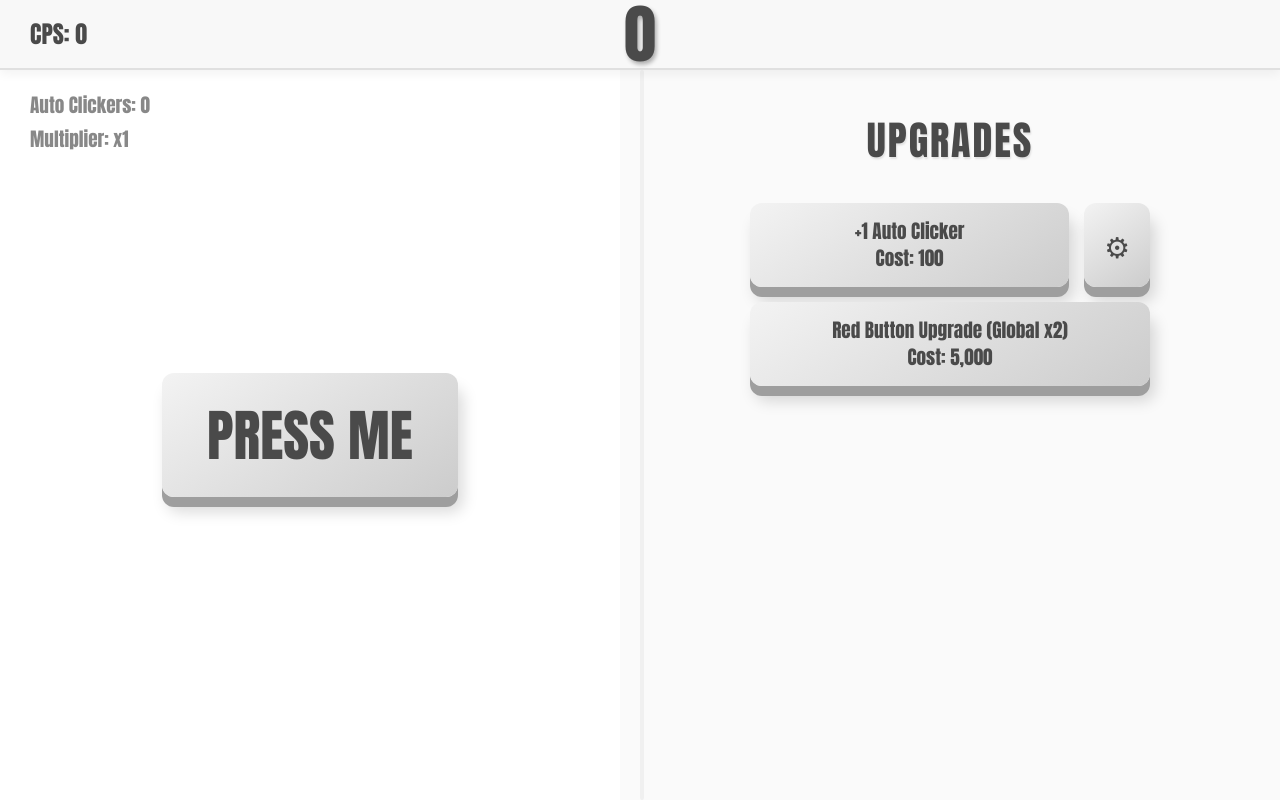
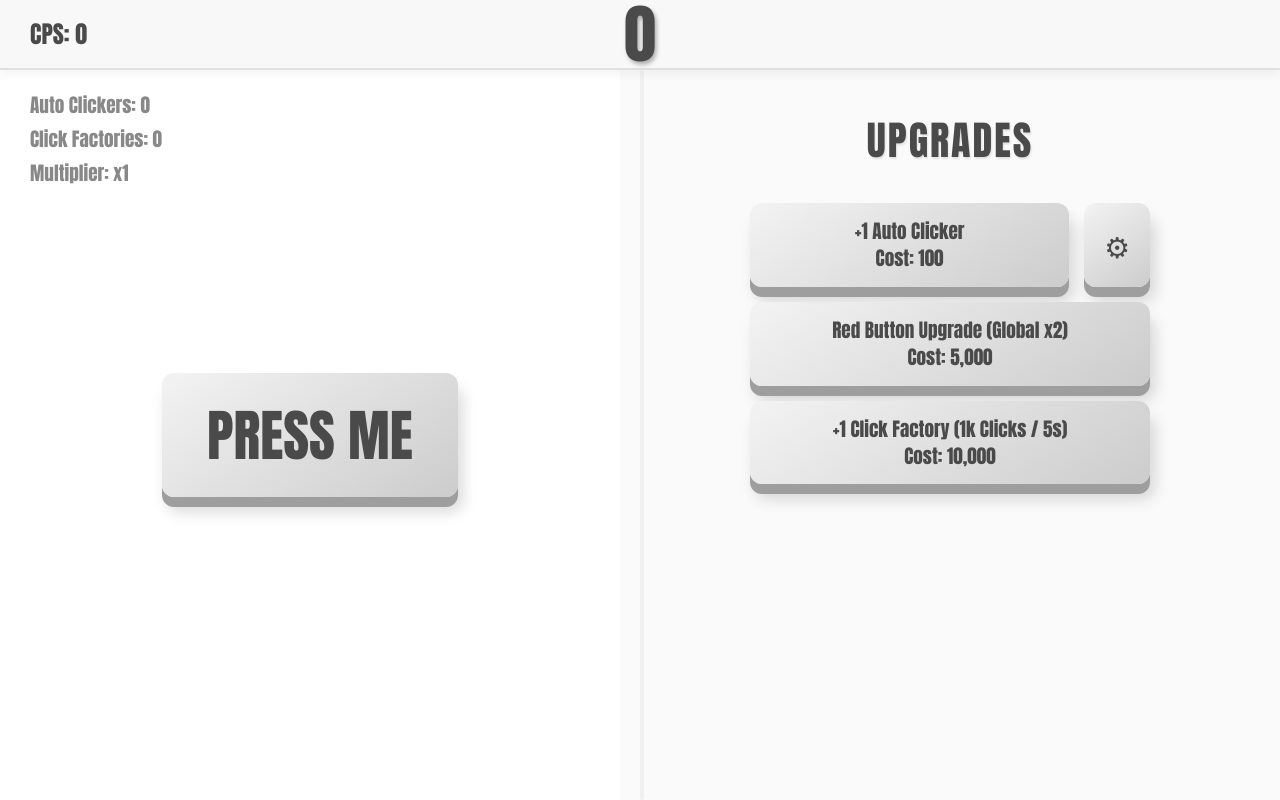
Before and after one commit to foymiaretyzja-netizen/ButtonClicker, a plain HTML site: page index.html in a window 1280 px wide. Drawn offline with Linux system fonts and the light colour scheme.

Commit message:
Update index.html

```diff
--- a/index.html
+++ b/index.html
@@ -103,6 +103,7 @@
             padding: 40px 20px;
             box-sizing: border-box;
             background-color: #fafafa;
+            overflow-y: auto; /* Adds scroll if the store gets too tall */
         }
 
         h2 {
@@ -193,6 +194,7 @@
             display: flex;
             flex-direction: column;
             gap: 15px;
+            margin-bottom: 15px;
         }
 
         .hidden {
@@ -220,6 +222,7 @@
         <div id="left-zone">
             <div id="inventory-display">
                 <div id="clickers-owned-display">Auto Clickers: 0</div>
+                <div id="factories-owned-display">Click Factories: 0</div>
                 <div id="multiplier-display">Multiplier: x1</div>
             </div>
             <button class="tactile-btn main-btn" id="main-btn">PRESS ME</button>
@@ -235,18 +238,25 @@
                 <button class="tactile-btn icon-btn" id="settings-btn">⚙</button>
             </div>
 
+            <div id="settings-panel" class="hidden">
+                <h3 style="margin: 0 0 10px 0; font-size: 1.2rem; text-align: center;">UPGRADE CLICKER SPEED</h3>
+                <button class="tactile-btn speed-btn" id="upg-5cps" data-cost="500" data-val="5">5 CPS (Cost: 500)</button>
+                <button class="tactile-btn speed-btn" id="upg-10cps" data-cost="2000" data-val="10">10 CPS (Cost: 2,000)</button>
+                <button class="tactile-btn speed-btn" id="upg-100cps" data-cost="10000" data-val="100">100 CPS (Cost: 10,000)</button>
+            </div>
+
             <div class="upgrade-row">
                 <button class="tactile-btn store-btn" id="buy-red-btn" style="width: 100%;">
                     Red Button Upgrade (Global x2)<br>Cost: 5,000
                 </button>
             </div>
 
-            <div id="settings-panel" class="hidden">
-                <h3 style="margin: 0 0 10px 0; font-size: 1.2rem; text-align: center;">UPGRADE CLICKER SPEED</h3>
-                <button class="tactile-btn speed-btn" id="upg-5cps" data-cost="500" data-val="5">5 CPS (Cost: 500)</button>
-                <button class="tactile-btn speed-btn" id="upg-10cps" data-cost="2000" data-val="10">10 CPS (Cost: 2,000)</button>
-                <button class="tactile-btn speed-btn" id="upg-100cps" data-cost="10000" data-val="100">100 CPS (Cost: 10,000)</button>
+            <div class="upgrade-row">
+                <button class="tactile-btn store-btn" id="buy-factory-btn" style="width: 100%;">
+                    +1 Click Factory (1k Clicks / 5s)<br>Cost: <span id="factory-cost">10,000</span>
+                </button>
             </div>
+
         </div>
 
     </div>
@@ -259,15 +269,23 @@
         let clickerCost = 100;
         let clickerPower = 1;
 
-        let globalMultiplier = 1; // Starts at x1
+        let globalMultiplier = 1;
         const redButtonCost = 5000;
+
+        let factories = 0;
+        let factoryCost = 10000;
 
         // DOM Elements
         const mainBtn = document.getElementById('main-btn');
         const counter = document.getElementById('counter');
         const cpsDisplay = document.getElementById('cps-display');
+
         const clickersOwnedDisplay = document.getElementById('clickers-owned-display');
         const clickerCostDisplay = document.getElementById('clicker-cost');
+
+        const factoriesOwnedDisplay = document.getElementById('factories-owned-display');
+        const buyFactoryBtn = document.getElementById('buy-factory-btn');
+        const factoryCostDisplay = document.getElementById('factory-cost');
 
         const multiplierDisplay = document.getElementById('multiplier-display');
         const buyRedBtn = document.getElementById('buy-red-btn');
@@ -285,12 +303,16 @@
         function updateUI() {
             counter.textContent = formatNum(Math.floor(clicks));
 
-            // Calculate total CPS taking the global multiplier into account
-            const totalCPS = (autoClickers * clickerPower) * globalMultiplier;
+            // Calculate total CPS
+            // Factory adds 1000 every 5 seconds, which averages to 200 CPS per factory
+            const totalCPS = (autoClickers * clickerPower * globalMultiplier) + (factories * 200);
             cpsDisplay.textContent = `CPS: ${formatNum(totalCPS)}`;
 
             clickersOwnedDisplay.textContent = `Auto Clickers: ${formatNum(autoClickers)}`;
             clickerCostDisplay.textContent = formatNum(clickerCost);
+
+            factoriesOwnedDisplay.textContent = `Click Factories: ${formatNum(factories)}`;
+            factoryCostDisplay.textContent = formatNum(factoryCost);
 
             multiplierDisplay.textContent = `Multiplier: x${globalMultiplier}`;
         }
@@ -311,16 +333,24 @@
             }
         });
 
-        // 3. Buy Red Button Upgrade
+        // 3. Buy Click Factory
+        buyFactoryBtn.addEventListener('click', () => {
+            if (clicks >= factoryCost) {
+                clicks -= factoryCost;
+                factories++;
+                factoryCost = Math.ceil(factoryCost * 1.15); // Standard 15% scaling cost
+                updateUI();
+            }
+        });
+
+        // 4. Buy Red Button Upgrade
         buyRedBtn.addEventListener('click', () => {
             if (clicks >= redButtonCost && globalMultiplier === 1) {
                 clicks -= redButtonCost;
-                globalMultiplier = 2; // Sets the global math to double
+                globalMultiplier = 2;
 
-                // Add the CSS class to turn the button red
                 mainBtn.classList.add('red-shiny');
 
-                // Lock the upgrade button permanently
                 buyRedBtn.disabled = true;
                 buyRedBtn.innerHTML = "RED BUTTON INSTALLED";
 
@@ -328,12 +358,12 @@
             }
         });
 
-        // 4. Toggle Settings Panel
+        // 5. Toggle Settings Panel
         settingsBtn.addEventListener('click', () => {
             settingsPanel.classList.toggle('hidden');
         });
 
-        // 5. Handle Speed Upgrades
+        // 6. Handle Speed Upgrades
         const speedButtons = [
             document.getElementById('upg-5cps'),
             document.getElementById('upg-10cps'),
@@ -355,7 +385,7 @@
             });
         });
 
-        // 6. The Auto-Clicker Loop (Runs once every second)
+        // 7. The Auto-Clicker Loop (Runs once every second)
         setInterval(() => {
             if (autoClickers > 0) {
                 clicks += (autoClickers * clickerPower * globalMultiplier);
@@ -363,6 +393,15 @@
             }
         }, 1000);
 
+        // 8. The Factory Loop (Runs once every 5 seconds)
+        setInterval(() => {
+            if (factories > 0) {
+                // Notice this explicitly ignores the globalMultiplier
+                clicks += (factories * 1000);
+                updateUI();
+            }
+        }, 5000);
+
         // Initial UI render
         updateUI();
     </script>
```
